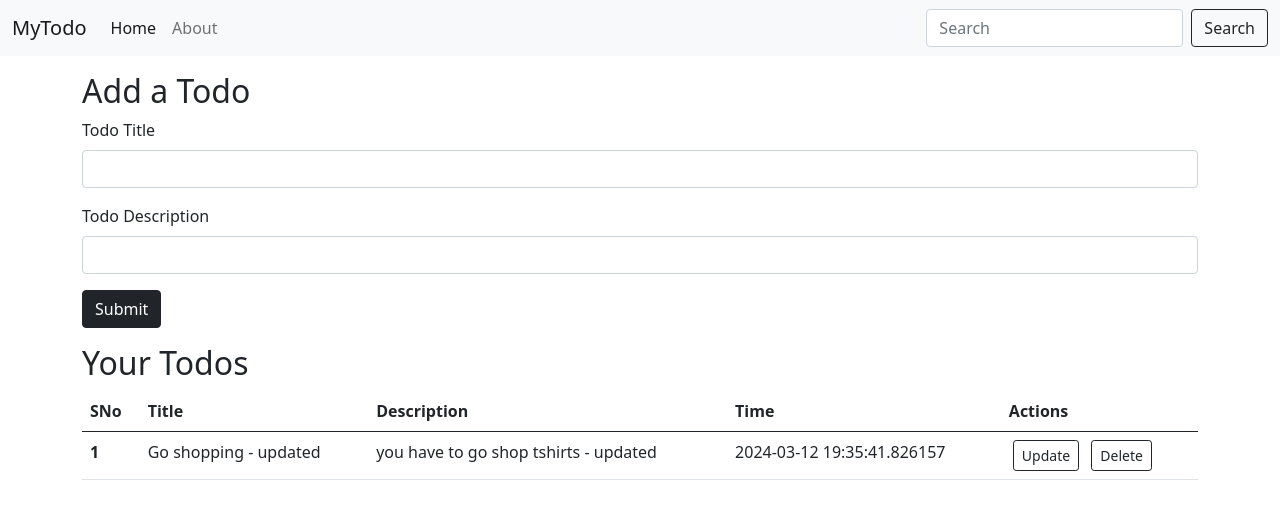
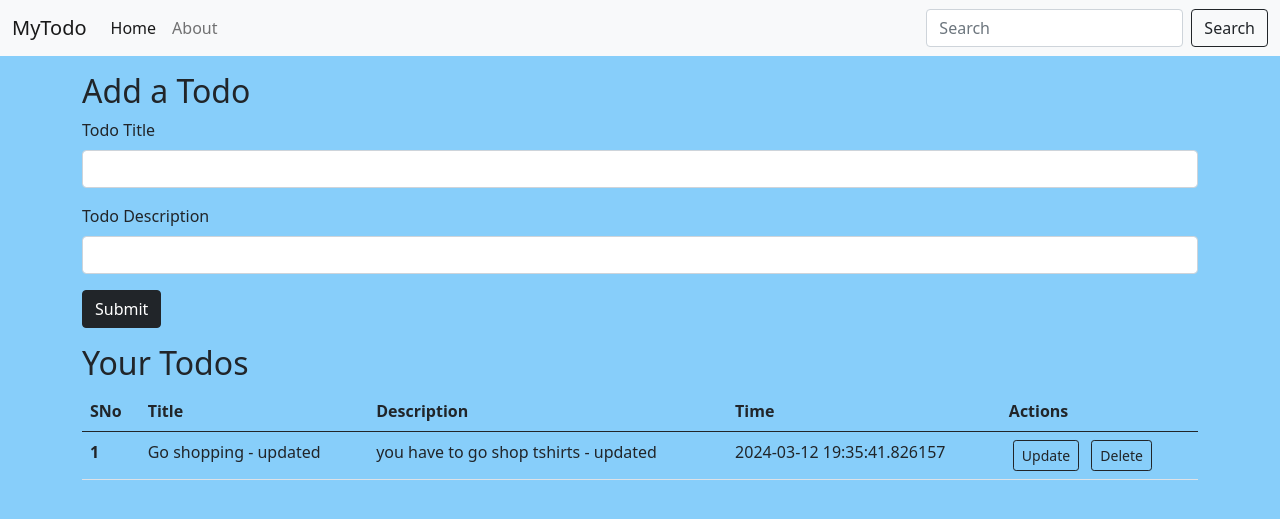
Before and after one commit to harshit-python/Todo-List-app, a Flask app: page / in a window 1280 px wide. Shown: the top 519 px of the page. Run offline with Flask 3, Linux system fonts and the light colour scheme.

Commit message:
add css and js files

```diff
--- /dev/null
+++ b/static/css/style.css
@@ -0,0 +1,3 @@
+body {
+    background-color: #87CEFA;
+}
--- /dev/null
+++ b/static/js/app.js
@@ -0,0 +1 @@
+console.log("js integrated successfully");
--- a/templates/base.html
+++ b/templates/base.html
@@ -6,6 +6,8 @@
       <meta name="viewport" content="width=device-width, initial-scale=1">
       <!-- Bootstrap CSS -->
       <link href="https://cdn.jsdelivr.net/npm/bootstrap@5.0.2/dist/css/bootstrap.min.css" rel="stylesheet" integrity="sha384-EVSTQN3/azprG1Anm3QDgpJLIm9Nao0Yz1ztcQTwFspd3yD65VohhpuuCOmLASjC" crossorigin="anonymous">
+      <link rel="stylesheet" href="{{url_for('static', filename='css/style.css')}}">
+      <script src="{{url_for('static', filename='js/app.js')}}"></script>
       <title>{% block title %} {% endblock title %} - My Todo</title>
    </head>
    <body>
--- a/templates/index.html
+++ b/templates/index.html
@@ -44,9 +44,9 @@
                <a href="/delete/{{todo.sno}}" type="button" class="btn btn-outline-dark btn-sm mx-1">Delete</a>
             </td>
          </tr>
+         {% endfor %}
       </tbody>
    </table>
-         {% endfor %}
    {% endif %}
 </div>
 <!-- Optional JavaScript; choose one of the two! -->
```
Also changed, not shown: requirements.txt (added, +13 -0 lines), instance/todo.db. Lines whose indentation alone changed are shown as unchanged.
